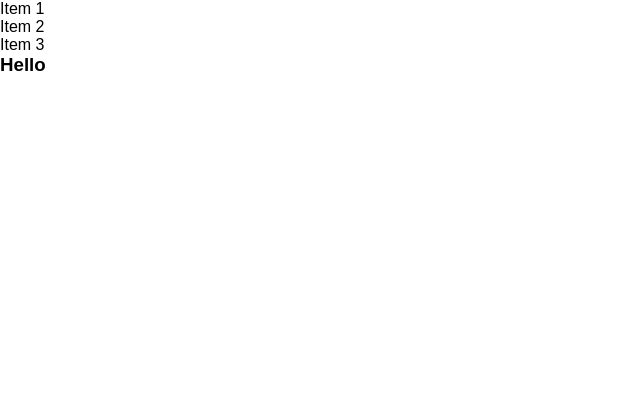
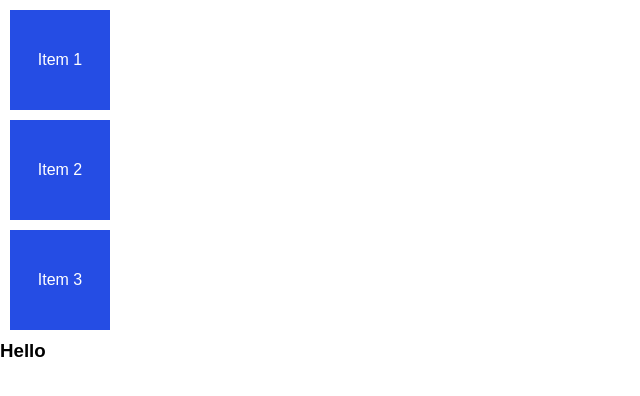
Before and after one commit to Adeyemo-Miracle/flexbox, a plain HTML site: page index.html in a window 1280 px wide. Shown: the whole page, without its empty margins (0-640 px from the left). Drawn offline with Linux system fonts and the light colour scheme.

Commit message:
final commit

```diff
--- a/style.css
+++ b/style.css
@@ -16,3 +16,40 @@ body{
     /* align-items: center; */
     /* flex-wrap: wrap; */
 }
+/* .flex-container::after{
+    content: '';
+    clear: both;
+    display: block;
+} */
+.item{
+    width: 100px; /* also flex-basis*/
+    flex: 1/*grow*/ 0/*shrink*/ 100px/*basis*/;
+    /* flex-grow: 1; */
+    height: 100px;
+    background: #254de4;
+    color: #fff;
+    margin: 10px;
+    /* float: left; */
+
+    display: flex;
+    justify-content: center;
+    align-items: center;
+}
+/* .item:nth-of-type(3){
+    flex-shrink: 2;
+    flex-grow: 1;
+    order: 3;
+    align-self: end;
+}
+.item:nth-of-type(2){
+    flex-shrink: 1;
+    flex-grow: 3;
+    order: 1;
+    align-self: center;
+}
+.item:nth-of-type(1){
+    flex-shrink: 3;
+    flex-grow: 2;
+    order: 2;
+    align-self: start;
+} */
```
